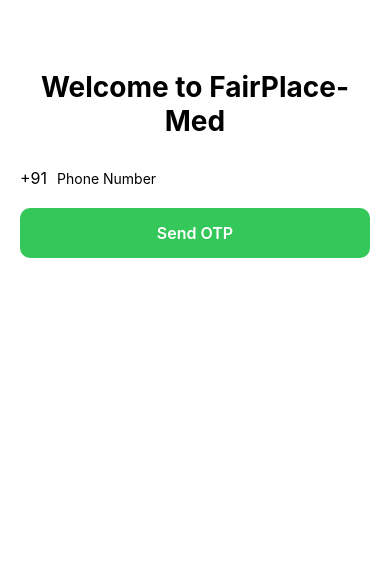
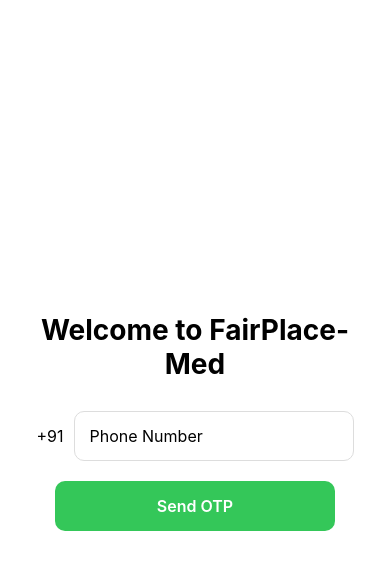
Before and after one commit to Ayushant/app20, a React Native app in the folder buyer-app/: screen /Auth in a window 390 px wide. Shown: the top 570 px of the page. Built offline with nearby package versions, Linux system fonts and the light colour scheme.

Commit message:
ui updated for auth screen

```diff
--- a/buyer-app/screens/AuthScreen.js
+++ b/buyer-app/screens/AuthScreen.js
@@ -181,24 +181,31 @@
         padding: 20,
         backgroundColor: '#fff',
     },
+    innerContainer: {
+        flex: 1,
+        justifyContent: 'center',
+        alignItems: 'center',
+        width: '100%',
+    },
     title: {
         fontSize: 28,
         fontWeight: 'bold',
         marginBottom: 30,
         textAlign: 'center',
-        marginTop: 50,
     },
     inputContainer: {
         flexDirection: 'row',
         alignItems: 'center',
         marginBottom: 20,
+        width: '100%',
+        justifyContent: 'center',
     },
     prefix: {
         fontSize: 16,
         marginRight: 10,
     },
     input: {
-        flex: 1,
+        width: '80%',
         height: 50,
         borderWidth: 1,
         borderColor: '#ddd',
@@ -207,11 +214,21 @@
         fontSize: 16,
         marginBottom: 20,
     },
+    phoneInput: {
+        width: '80%',
+        height: 50,
+        borderWidth: 1,
+        borderColor: '#ddd',
+        borderRadius: 10,
+        paddingHorizontal: 15,
+        fontSize: 16,
+    },
     button: {
         backgroundColor: '#34C759',
         padding: 15,
         borderRadius: 10,
         alignItems: 'center',
+        width: '80%',
     },
     disabledButton: {
         backgroundColor: '#ccc',
```
